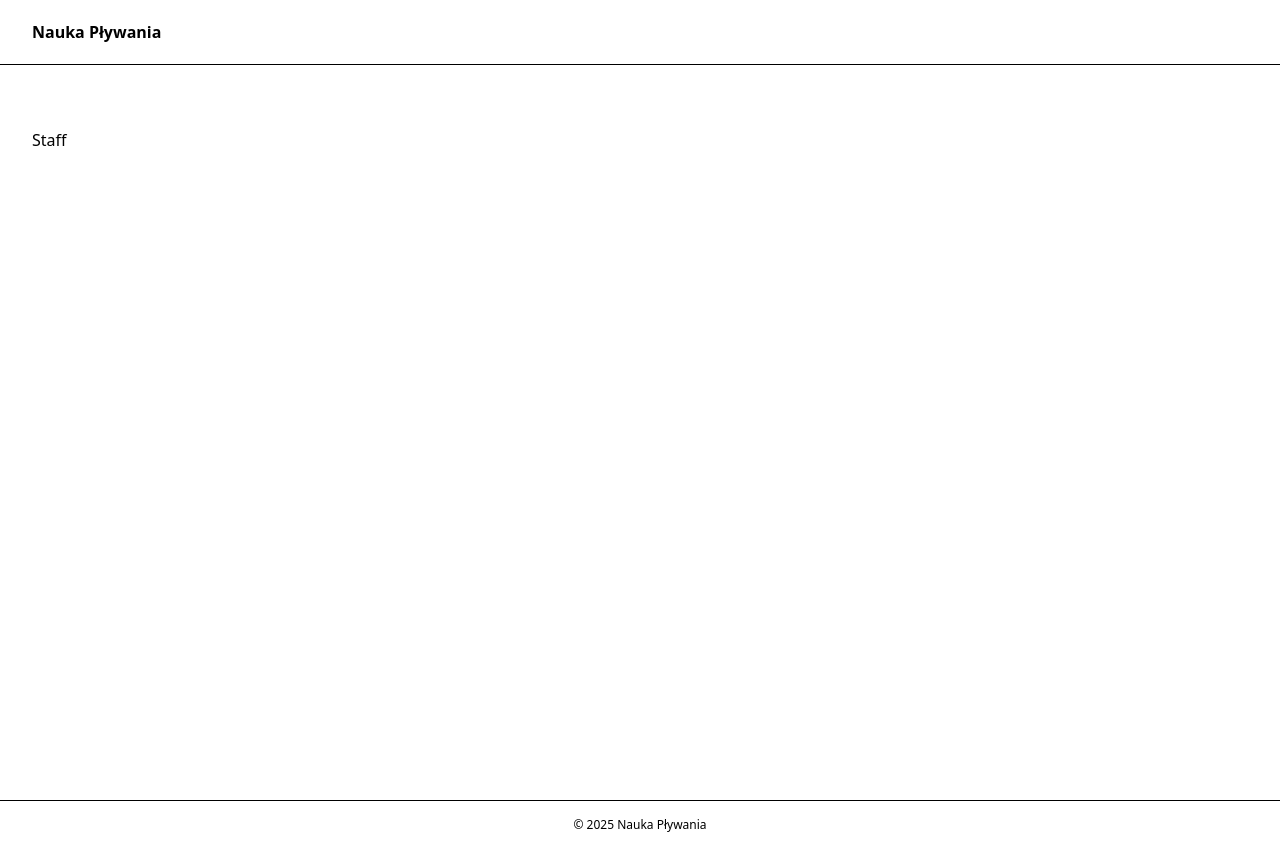
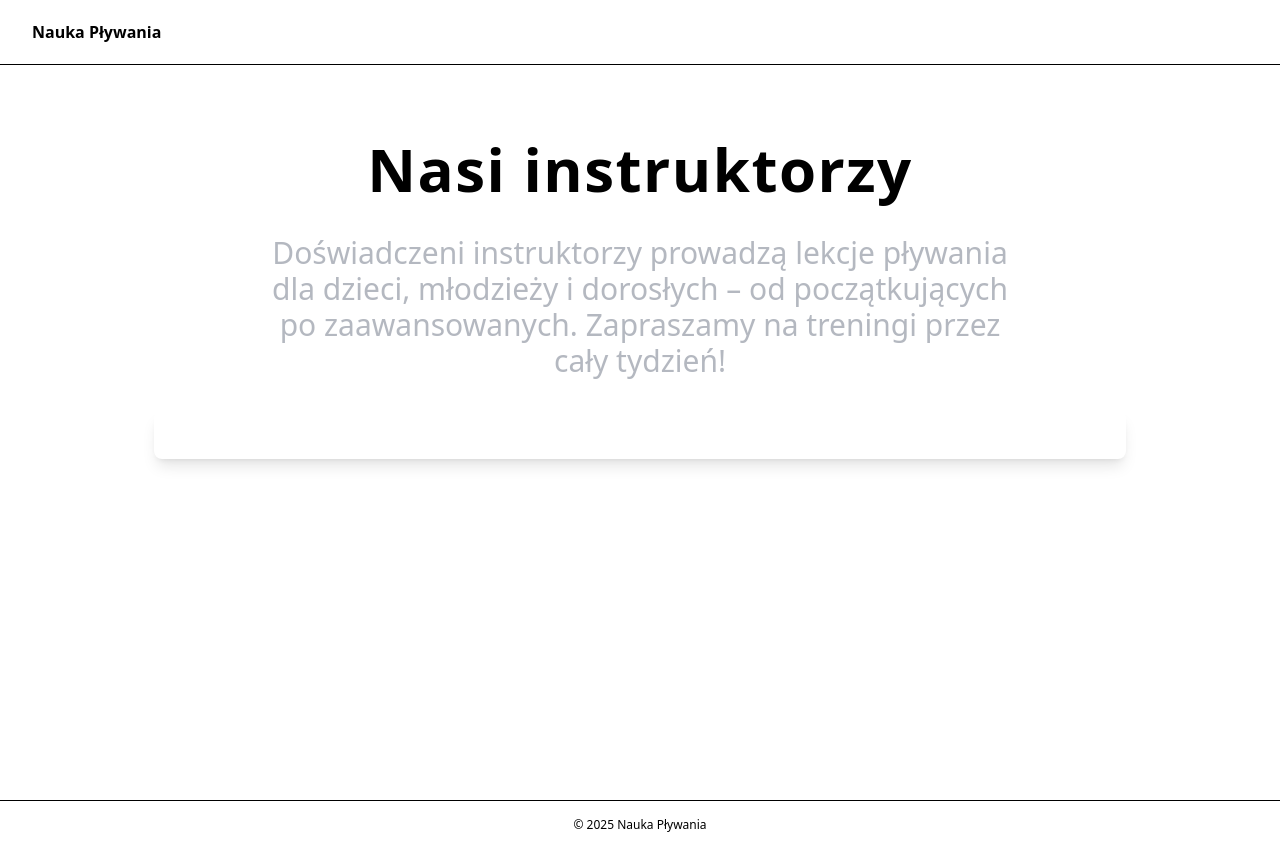
Before and after one commit to maksluczak/nauka-plywania, a React app in the folder frontend/: page /staff in a window 1280 px wide. Built offline with nearby package versions, Linux system fonts and the light colour scheme; no server answers; the HTML template or start-up script is replaced by a standard one.

Commit message:
create staff page and simple headliner

```diff
--- a/frontend/src/App.jsx
+++ b/frontend/src/App.jsx
@@ -26,7 +26,6 @@ function App() {
       <BrowserRouter>
         <div className="min-h-screen">
           <Nav />
-
             <Routes>
               <Route path="/" element={<Home />}/>
               <Route path="/staff" element={<Staff />}/>
--- a/frontend/src/pages/Staff.jsx
+++ b/frontend/src/pages/Staff.jsx
@@ -2,7 +2,20 @@ function Staff() {
     return (
         <div className="min-h-screen">
             <section className="relative pt-32 pb-20 px-4 sm:px-6 lg:px-8">
-                <div>Staff</div>
+                <div className="max-w-7xl mx-auto">
+                    <div className="mx-auto max-w-3xl text-center">
+                        <h1 className="text-5xl sm:text-6xl font-bold mb-6 text-balance tracking-wide leading-snug">
+                            Nasi instruktorzy
+                        </h1>
+                        <p className="text-3xl text-gray-500/50">
+                            Doświadczeni instruktorzy prowadzą lekcje pływania dla dzieci, młodzieży i dorosłych – od początkujących po zaawansowanych. Zapraszamy na treningi przez cały tydzień!
+                        </p>
+                    </div>
+                </div>
+
+                <div className="mx-auto w-4/5 p-6 mt-8 bg-white rounded-lg border-w border-black shadow-lg">
+
+                </div>
             </section>
         </div>
     )
```
